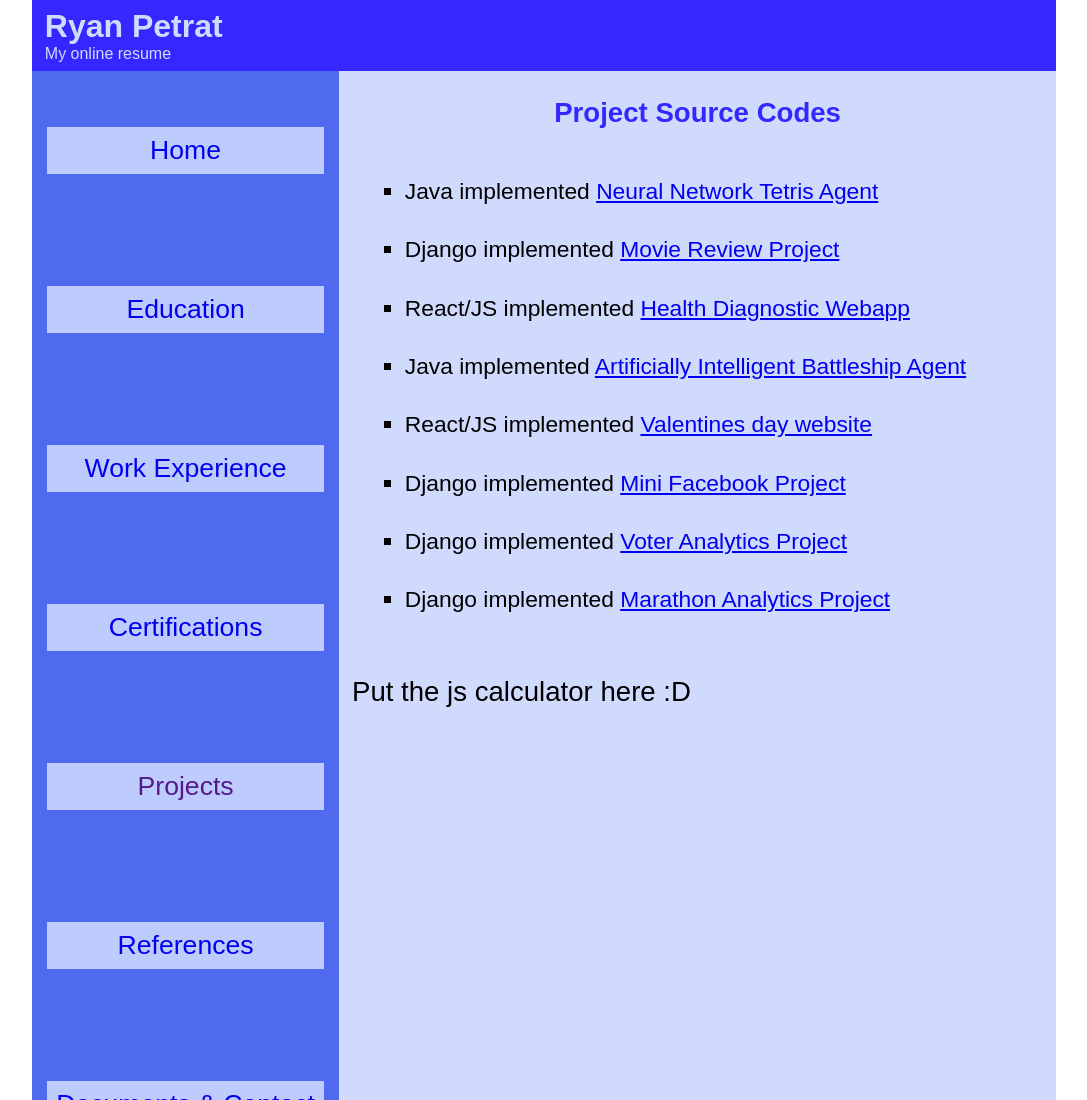
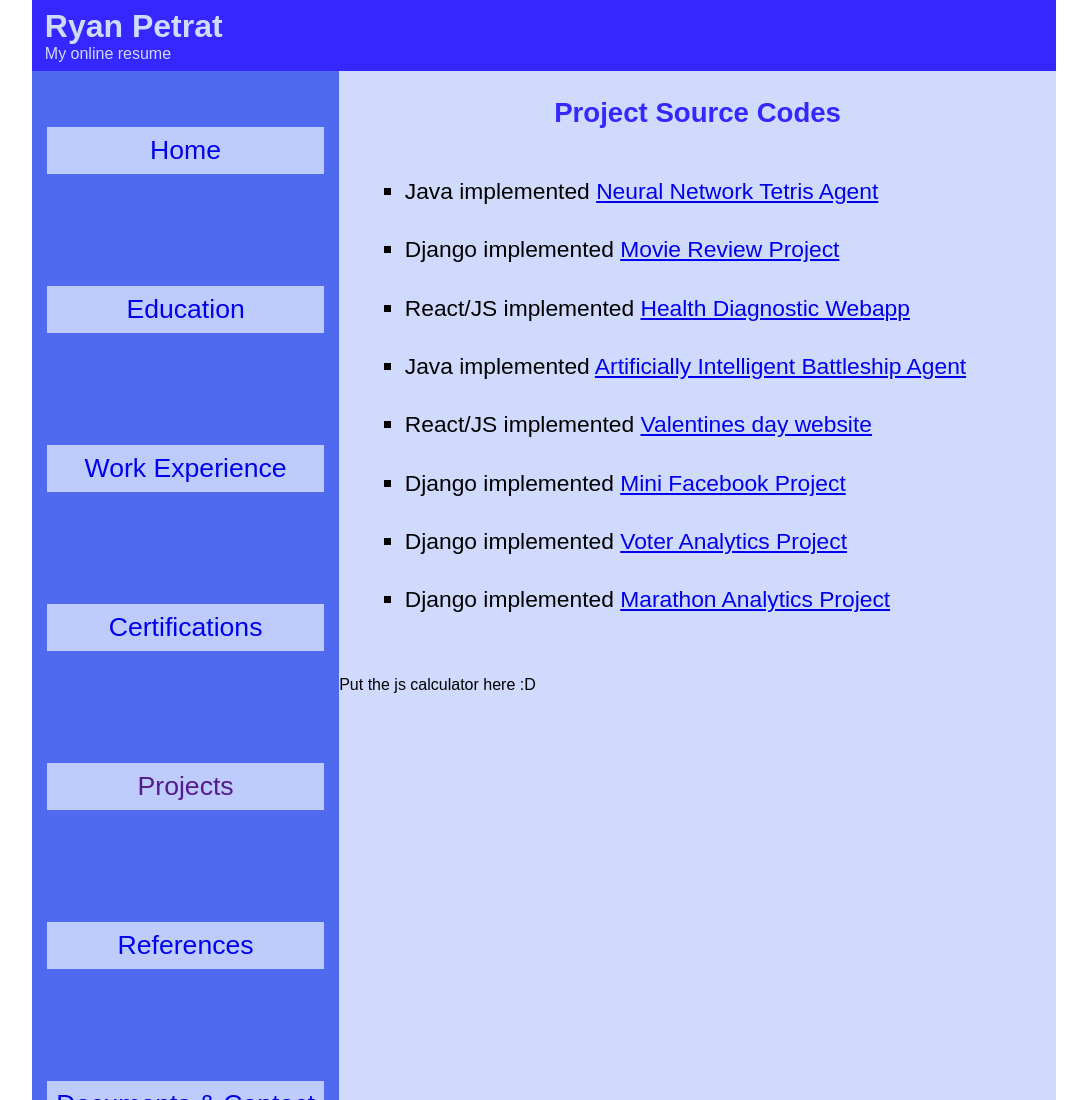
Before and after one commit to rypetrat/mp-1, a plain HTML site: page mp-1/projects/projects.html in a window 1280 px wide. Shown: the top 1100 px of the page, without its empty margins (96-1183 px from the left). Drawn offline with Linux system fonts and the light colour scheme.

Commit message:
cleaned up css files

```diff
--- a/mp-1/certifications/certifications.css
+++ b/mp-1/certifications/certifications.css
@@ -51,7 +51,6 @@ nav li{
     font-family: Arial, Helvetica, sans-serif;
 }
 
-
 nav a{
     text-decoration: none;
 }
@@ -63,12 +62,6 @@ main{
     width:70%;
     background-color: #d0dafc;
     font-family: Arial, Helvetica, sans-serif;
-}
-
-
-main p{
-    margin: 0 1vw;
-    font-size: calc(2px + 2vw);
 }
 
 #certifications{
--- a/mp-1/documents/documents.css
+++ b/mp-1/documents/documents.css
@@ -50,7 +50,6 @@ nav li{
     margin: 7vh auto;
     font-family: Arial, Helvetica, sans-serif;
 }
-
 
 nav a{
     text-decoration: none;
--- a/mp-1/education/education.css
+++ b/mp-1/education/education.css
@@ -63,7 +63,6 @@ main{
     background-color: #d0dafc;
     font-family: Arial, Helvetica, sans-serif;
 }
-
 
 main p{
     margin: 1 1vw;
--- a/mp-1/experience/experience.css
+++ b/mp-1/experience/experience.css
@@ -51,7 +51,6 @@ nav li{
     font-family: Arial, Helvetica, sans-serif;
 }
 
-
 nav a{
     text-decoration: none;
 }
@@ -63,12 +62,6 @@ main{
     width:70%;
     background-color: #d0dafc;
     font-family: Arial, Helvetica, sans-serif;
-}
-
-
-main p{
-    margin: 0 1vw;
-    font-size: calc(2px + 2vw);
 }
 
 #experience{
--- a/mp-1/index/index.css
+++ b/mp-1/index/index.css
@@ -51,7 +51,6 @@ nav li{
     font-family: Arial, Helvetica, sans-serif;
 }
 
-
 nav a{
     text-decoration: none;
 }
@@ -64,7 +63,6 @@ main{
     background-color: #d0dafc;
     font-family: Arial, Helvetica, sans-serif;
 }
-
 
 main p{
     margin: 0 1vw;
--- a/mp-1/projects/projects.css
+++ b/mp-1/projects/projects.css
@@ -51,7 +51,6 @@ nav li{
     font-family: Arial, Helvetica, sans-serif;
 }
 
-
 nav a{
     text-decoration: none;
 }
@@ -63,11 +62,6 @@ main{
     width:70%;
     background-color: #d0dafc;
     font-family: Arial, Helvetica, sans-serif;
-}
-
-main p{
-    margin: 0 1vw;
-    font-size: calc(2px + 2vw);
 }
 
 #projects{
--- a/mp-1/references/references.css
+++ b/mp-1/references/references.css
@@ -50,7 +50,6 @@ nav li{
     margin: 7vh auto;
     font-family: Arial, Helvetica, sans-serif;
 }
-
 
 nav a{
     text-decoration: none;
```
